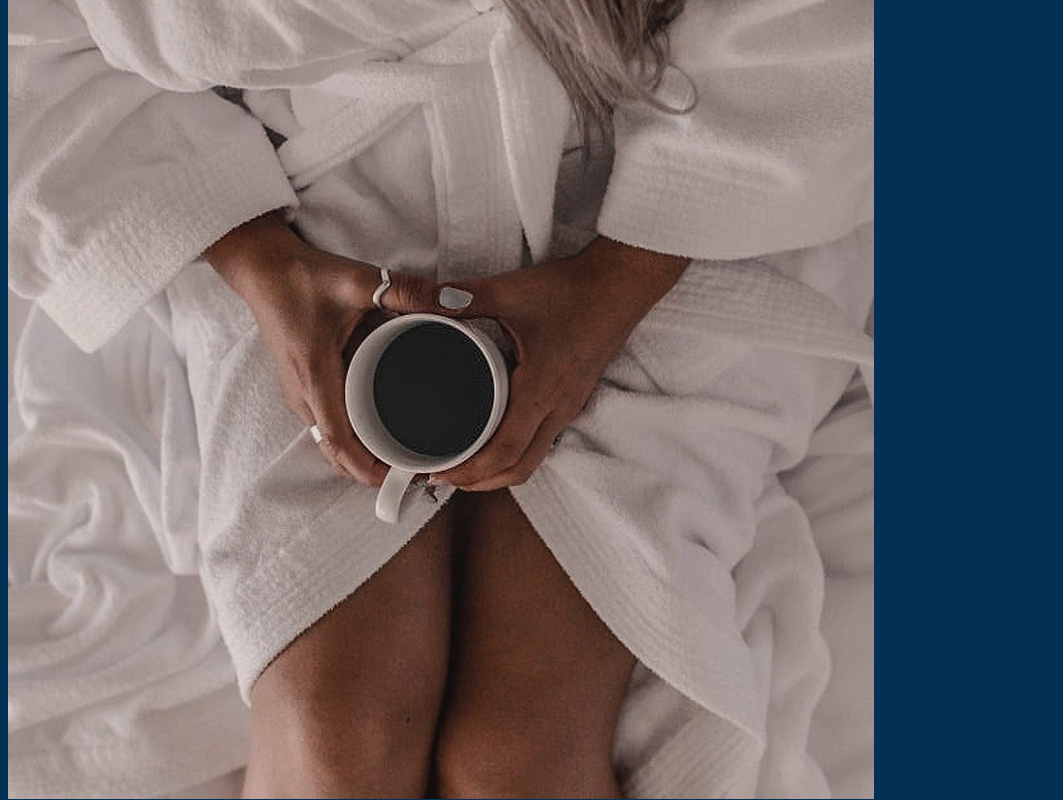
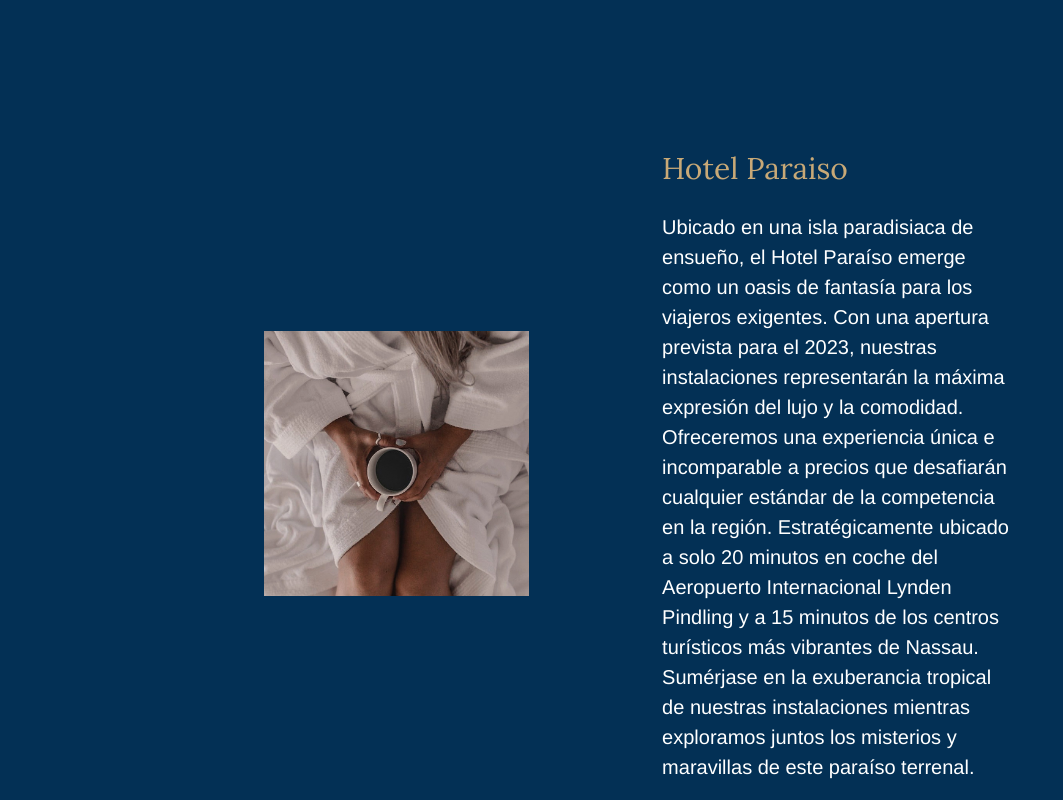
Before and after one commit to Martin-Cifre/HotelReact, a React (Vite) app: page / in a window 1280 px wide. Shown: the part 800-1600 px from the top of the page, without its empty margins (0-1063 px from the left). Built offline with nearby package versions, Linux system fonts and the light colour scheme.

Commit message:
terminada seccion about

```diff
--- a/src/components/About/About.module.css
+++ b/src/components/About/About.module.css
@@ -1,7 +1,36 @@
-/*
-.container{}
-.img{}
-.containerTxt{}
-.containerTxt h2{}
-.containerTxt p{}
-*/
+@import "../../vars.css";
+
+.container{
+    display: flex;
+    flex-direction: row;
+    padding: 15%;
+    justify-content: space-around;
+    align-items: center;
+}
+
+.img{
+    width: 30%;
+    height: 30%;
+    transition: 0.3s;
+}
+
+.img:hover{
+    width: 35%
+}
+
+.containerTxt{
+    width: 40%;
+}
+.containerTxt h2{
+    font-family: var(--font-lora);
+    font-weight: 400;
+    font-size: 30px;
+    color: var(--color-gold);
+}
+
+
+.containerTxt p{
+    font-weight: 400;
+    font-size: 20px;
+    line-height: 1.5;
+}
```
